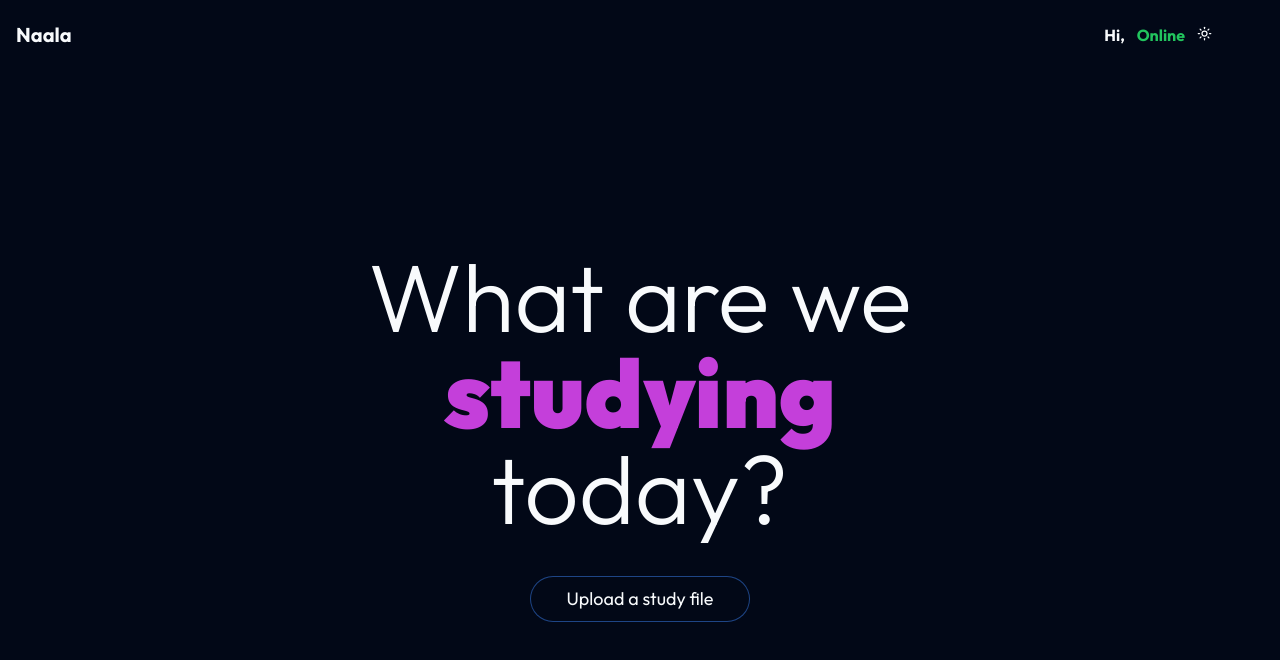
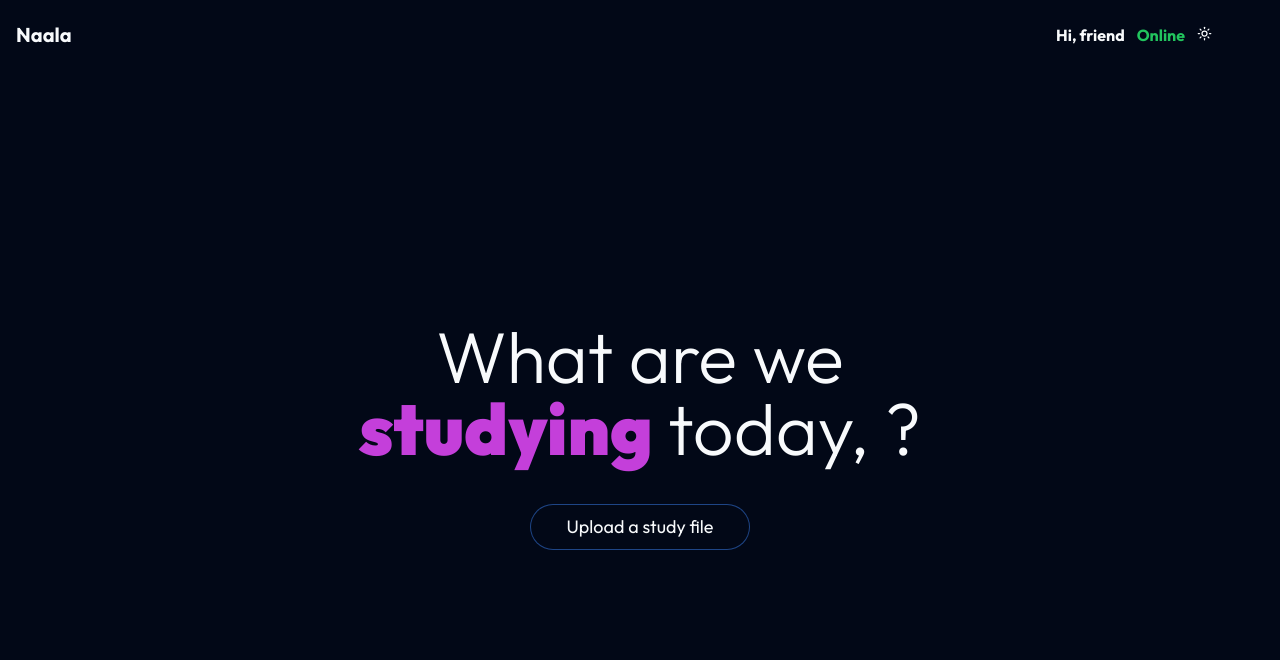
Before and after one commit to sammyodiagbe/gemini-project, a Next.js app: page /pdf in a window 1280 px wide. Shown: the top 660 px of the page. Built offline with nearby package versions, Linux system fonts and the light colour scheme; no server answers.

Commit message:
feat: added username

```diff
--- a/src/app/hello/page.tsx
+++ b/src/app/hello/page.tsx
@@ -6,21 +6,18 @@ import { AnimatePresence, motion } from "framer-motion";
 import { cn } from "@/lib/utils";
 import { buttonClass } from "@/lib/tailwind_classes";
 import Link from "next/link";
-import { useConversationContext } from "@/context/conversationContext";
-import { useRouter } from "next/router";
+import { useRouter } from "next/navigation";
+import { ReactTyped } from "react-typed";
 
 const Page = () => {
   const [name, setName] = useState("");
   const [hasProvidedName, setHasProvdiedName] = useState(false);
-  const { updateUsername } = useConversationContext();
   const router = useRouter();
+  const [showNavLink, setShowNavLink] = useState(false);
 
   const provideName = () => {
     if (name.trim() === "") return;
     setHasProvdiedName(true);
-    setTimeout(() => {
-      router.push(`/pdf?name=${name}`);
-    }, 1000);
   };
   return (
     <div className="w-screen h-screen flex justify-center items-center">
@@ -57,10 +54,15 @@ const Page = () => {
             </motion.div>
           ) : (
             <div>
-              <AnimatedTextComponent
-                text={`Awesome ${name}, nice to meet you, let's get this study party started.`}
-                Wrapper={"p"}
-                classStyle="text-lg"
+              <ReactTyped
+                typeSpeed={50}
+                strings={[
+                  `Awesome ${name}, nice to meet you, let's get this study party started.`,
+                ]}
+                className="text-lg"
+                onComplete={() => {
+                  setShowNavLink(true);
+                }}
               />
               <motion.div
                 initial={{ opacity: 0, y: 50 }}
@@ -68,9 +70,14 @@ const Page = () => {
                 transition={{ delay: 4 }}
                 className="py-4 flex justify-end"
               >
-                <Link href={"/pdf"} className={cn(buttonClass, "p-6 py-3")}>
-                  I am ready
-                </Link>
+                {showNavLink ? (
+                  <Link
+                    href={`/pdf?name=${name}`}
+                    className={cn(buttonClass, "p-6 py-3")}
+                  >
+                    I am ready
+                  </Link>
+                ) : null}
               </motion.div>
             </div>
           )}
--- a/src/app/pdf/page.tsx
+++ b/src/app/pdf/page.tsx
@@ -1,5 +1,4 @@
 "use client";
-import axios from "axios";
 import { ChangeEvent, ChangeEventHandler, useEffect, useState } from "react";
 import MyPdfViewer from "@/components/pdfViewer";
 import ConversationComponent from "@/components/conversationComponent";
@@ -13,6 +12,7 @@ import { useQuizContext } from "@/context/quizContext";
 import NewNoteComponent from "@/components/notes-components/newNote";
 import TopicsComponent from "@/components/pdf_components/topicsComponent";
 import { useToast } from "@/components/ui/use-toast";
+import { useSearchParams } from "next/navigation";
 
 const Page = () => {
   const [fileUrl, setFile] = useState<string | null>(null);
@@ -22,6 +22,9 @@ const Page = () => {
   const { quizmode } = useQuizContext();
   const { initGemini } = useConversationContext();
   const { toast } = useToast();
+  const search = useSearchParams();
+  const name = search.get("name");
+
   useEffect(() => {
     reset();
   }, []);
@@ -76,10 +79,10 @@ const Page = () => {
       {fileUrl === null ? (
         <div className="flex-1 w-full h-full flex items-center justify-center select-none">
           <div className="max-w-[600px] space-y-5 text-center">
-            <h1 className="text-8xl text-center mb-5 font-light ">
+            <h1 className="text-7xl text-center mb-5 font-light ">
               What are we{" "}
               <span className="text-fuchsia-500/90 font-black">studying</span>{" "}
-              today?
+              today, {name}?
             </h1>
             <label
               htmlFor="pdf_file"
--- a/src/components/navbar.tsx
+++ b/src/components/navbar.tsx
@@ -2,12 +2,12 @@
 import Link from "next/link";
 import NetworkStatusComponent from "./networkStatusComponent";
 import ThemeToggler from "./themeToggleComponent";
-import { useConversationContext } from "@/context/conversationContext";
+import { useSearchParams } from "next/navigation";
 
 const Navbar = () => {
-  const { username } = useConversationContext();
+  const query = useSearchParams();
+  const name = query.get("name");
 
-  console.log(username);
   return (
     <nav className="flex justify-between bg-backgroundColor text-textColor items-center p-4 h-[4.375rem] border-b-1 border-b-textColor">
       <h1 className="font-bold text-xl">
@@ -17,7 +17,7 @@ const Navbar = () => {
       <div className="">
         <ul className="flex space-x-3 items-center">
           <li>
-            <b>Hi, {username !== "" ? username : "friend"}</b>
+            <b>Hi, {name !== null ? name : "friend"}</b>
           </li>
           <li>
             <NetworkStatusComponent />
```
